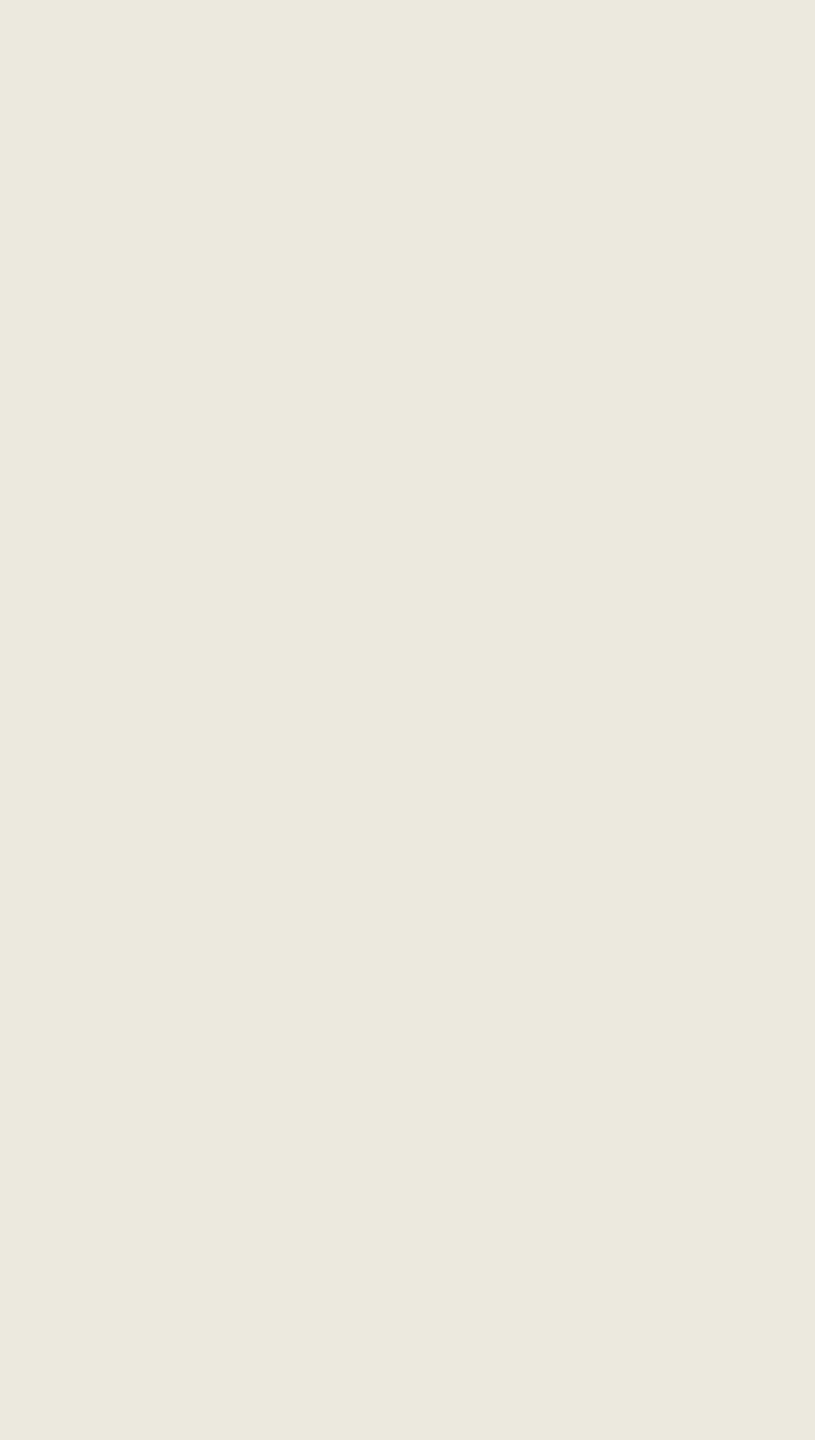
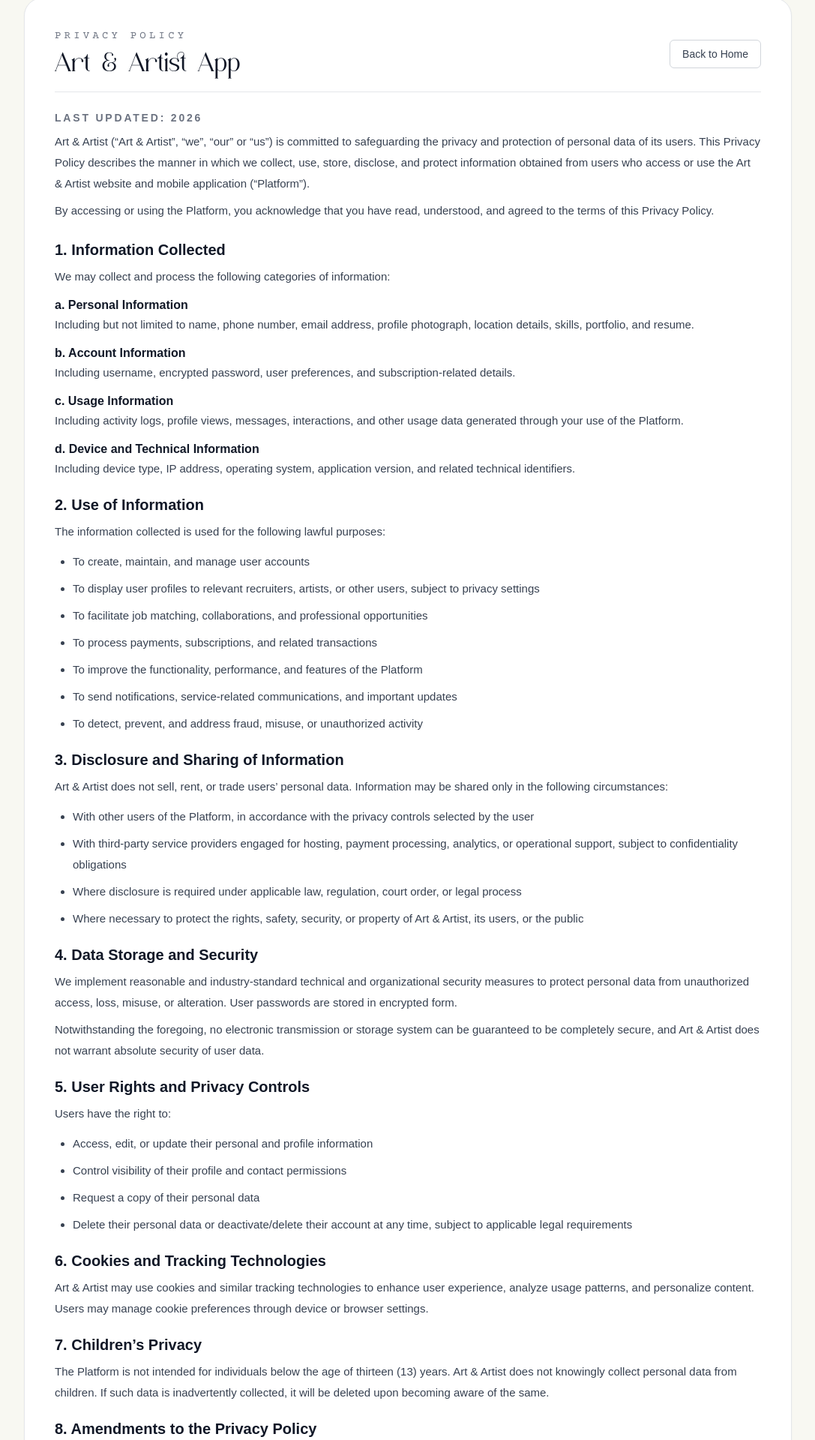
Before and after one commit to Artonym/artandartist-website, a React (Vite) app: page /privacypolicy in a window 1280 px wide. Before the commit this address had no page. Shown: the part 43-1963 px from the top of the page at 75% size, without its empty margins (96-1183 px from the left). Before the commit the page ends 800 px from the top, so only its background shows below. Built offline with nearby package versions, Linux system fonts and the light colour scheme.

Commit message:
Addedprivacy policy

```diff
--- a/src/App.jsx
+++ b/src/App.jsx
@@ -6,6 +6,7 @@
 import About from './components/About'
 import Quote from './components/Quote'
 import AppShowcase from './components/AppShowcase'
+import PrivacyPolicy from './components/PrivacyPolicy'
 
 /* --------------------------
    Inner App Content Wrapper
@@ -74,6 +75,7 @@
       <Routes>
         <Route path="/" element={<AppContent />} />
         <Route path="/waitlist" element={<AppContent />} />
+        <Route path="/privacypolicy" element={<PrivacyPolicy />} />
       </Routes>
     </Router>
   )
--- a/src/components/Navbar.jsx
+++ b/src/components/Navbar.jsx
@@ -6,6 +6,10 @@
 
   const handleJoinClick = () => {
     navigate("/waitlist");
+  };
+
+  const handlePrivacyClick = () => {
+    navigate("/privacypolicy");
   };
 
   return (
@@ -28,12 +32,20 @@
         Art & Artist
       </h1>
 
+      <div className="flex items-center gap-2">
+        <button
+          onClick={handlePrivacyClick}
+          className="text-sm font-medium text-gray-700 transition hover:text-black"
+        >
+          Privacy Policy
+        </button>
         <button
           onClick={handleJoinClick}
           className="bg-[#F2FF99] text-black px-8 py-3 font-courier-regular font-medium text-lg hover:bg-black hover:text-white hover:scale-105 transition-all duration-300 rounded-md"
         >
           Join Our Community
         </button>
+      </div>
 
     </nav>
   );
--- /dev/null
+++ b/src/components/PrivacyPolicy.jsx
@@ -0,0 +1,161 @@
+import React from 'react';
+import { useNavigate } from 'react-router-dom';
+
+const PrivacyPolicy = () => {
+  const navigate = useNavigate();
+
+  return (
+    <section className="min-h-screen bg-[#f8f8f2] px-4 py-10 text-gray-800 sm:px-6 lg:px-8">
+      <div className="mx-auto flex max-w-5xl flex-col gap-6 rounded-3xl border border-gray-200 bg-white p-6 shadow-sm sm:p-8 lg:p-10">
+        <div className="flex flex-wrap items-center justify-between gap-3 border-b border-gray-200 pb-4">
+          <div>
+            <p className="font-courier-regular text-sm uppercase tracking-[0.3em] text-gray-500">
+              Privacy Policy
+            </p>
+            <h1 className="mt-2 font-wasted-vindey text-3xl sm:text-4xl text-gray-900">
+              Art & Artist App
+            </h1>
+          </div>
+          <button
+            onClick={() => navigate('/')}
+            className="rounded-md border border-gray-300 px-4 py-2 text-sm font-medium text-gray-700 transition hover:bg-black hover:text-white"
+          >
+            Back to Home
+          </button>
+        </div>
+
+        <div className="space-y-2">
+          <p className="text-sm font-semibold uppercase tracking-[0.2em] text-gray-500">
+            Last Updated: 2026
+          </p>
+          <p className="leading-7 text-[15px] text-gray-700">
+            Art & Artist (“Art & Artist”, “we”, “our” or “us”) is committed to safeguarding the privacy and protection of personal data of its users. This Privacy Policy describes the manner in which we collect, use, store, disclose, and protect information obtained from users who access or use the Art & Artist website and mobile application (“Platform”).
+          </p>
+          <p className="leading-7 text-[15px] text-gray-700">
+            By accessing or using the Platform, you acknowledge that you have read, understood, and agreed to the terms of this Privacy Policy.
+          </p>
+        </div>
+
+        <div className="space-y-5">
+          <section>
+            <h2 className="text-xl font-semibold text-gray-900">1. Information Collected</h2>
+            <p className="mt-2 leading-7 text-[15px] text-gray-700">
+              We may collect and process the following categories of information:
+            </p>
+            <div className="mt-3 space-y-3">
+              <div>
+                <h3 className="font-semibold text-gray-900">a. Personal Information</h3>
+                <p className="leading-7 text-[15px] text-gray-700">
+                  Including but not limited to name, phone number, email address, profile photograph, location details, skills, portfolio, and resume.
+                </p>
+              </div>
+              <div>
+                <h3 className="font-semibold text-gray-900">b. Account Information</h3>
+                <p className="leading-7 text-[15px] text-gray-700">
+                  Including username, encrypted password, user preferences, and subscription-related details.
+                </p>
+              </div>
+              <div>
+                <h3 className="font-semibold text-gray-900">c. Usage Information</h3>
+                <p className="leading-7 text-[15px] text-gray-700">
+                  Including activity logs, profile views, messages, interactions, and other usage data generated through your use of the Platform.
+                </p>
+              </div>
+              <div>
+                <h3 className="font-semibold text-gray-900">d. Device and Technical Information</h3>
+                <p className="leading-7 text-[15px] text-gray-700">
+                  Including device type, IP address, operating system, application version, and related technical identifiers.
+                </p>
+              </div>
+            </div>
+          </section>
+
+          <section>
+            <h2 className="text-xl font-semibold text-gray-900">2. Use of Information</h2>
+            <p className="mt-2 leading-7 text-[15px] text-gray-700">
+              The information collected is used for the following lawful purposes:
+            </p>
+            <ul className="mt-3 list-disc space-y-2 pl-6 leading-7 text-[15px] text-gray-700">
+              <li>To create, maintain, and manage user accounts</li>
+              <li>To display user profiles to relevant recruiters, artists, or other users, subject to privacy settings</li>
+              <li>To facilitate job matching, collaborations, and professional opportunities</li>
+              <li>To process payments, subscriptions, and related transactions</li>
+              <li>To improve the functionality, performance, and features of the Platform</li>
+              <li>To send notifications, service-related communications, and important updates</li>
+              <li>To detect, prevent, and address fraud, misuse, or unauthorized activity</li>
+            </ul>
+          </section>
+
+          <section>
+            <h2 className="text-xl font-semibold text-gray-900">3. Disclosure and Sharing of Information</h2>
+            <p className="mt-2 leading-7 text-[15px] text-gray-700">
+              Art & Artist does not sell, rent, or trade users’ personal data. Information may be shared only in the following circumstances:
+            </p>
+            <ul className="mt-3 list-disc space-y-2 pl-6 leading-7 text-[15px] text-gray-700">
+              <li>With other users of the Platform, in accordance with the privacy controls selected by the user</li>
+              <li>With third-party service providers engaged for hosting, payment processing, analytics, or operational support, subject to confidentiality obligations</li>
+              <li>Where disclosure is required under applicable law, regulation, court order, or legal process</li>
+              <li>Where necessary to protect the rights, safety, security, or property of Art & Artist, its users, or the public</li>
+            </ul>
+          </section>
+
+          <section>
+            <h2 className="text-xl font-semibold text-gray-900">4. Data Storage and Security</h2>
+            <p className="mt-2 leading-7 text-[15px] text-gray-700">
+              We implement reasonable and industry-standard technical and organizational security measures to protect personal data from unauthorized access, loss, misuse, or alteration. User passwords are stored in encrypted form.
+            </p>
+            <p className="mt-2 leading-7 text-[15px] text-gray-700">
+              Notwithstanding the foregoing, no electronic transmission or storage system can be guaranteed to be completely secure, and Art & Artist does not warrant absolute security of user data.
+            </p>
+          </section>
+
+          <section>
+            <h2 className="text-xl font-semibold text-gray-900">5. User Rights and Privacy Controls</h2>
+            <p className="mt-2 leading-7 text-[15px] text-gray-700">
+              Users have the right to:
+            </p>
+            <ul className="mt-3 list-disc space-y-2 pl-6 leading-7 text-[15px] text-gray-700">
+              <li>Access, edit, or update their personal and profile information</li>
+              <li>Control visibility of their profile and contact permissions</li>
+              <li>Request a copy of their personal data</li>
+              <li>Delete their personal data or deactivate/delete their account at any time, subject to applicable legal requirements</li>
+            </ul>
+          </section>
+
+          <section>
+            <h2 className="text-xl font-semibold text-gray-900">6. Cookies and Tracking Technologies</h2>
+            <p className="mt-2 leading-7 text-[15px] text-gray-700">
+              Art & Artist may use cookies and similar tracking technologies to enhance user experience, analyze usage patterns, and personalize content. Users may manage cookie preferences through device or browser settings.
+            </p>
+          </section>
+
+          <section>
+            <h2 className="text-xl font-semibold text-gray-900">7. Children’s Privacy</h2>
+            <p className="mt-2 leading-7 text-[15px] text-gray-700">
+              The Platform is not intended for individuals below the age of thirteen (13) years. Art & Artist does not knowingly collect personal data from children. If such data is inadvertently collected, it will be deleted upon becoming aware of the same.
+            </p>
+          </section>
+
+          <section>
+            <h2 className="text-xl font-semibold text-gray-900">8. Amendments to the Privacy Policy</h2>
+            <p className="mt-2 leading-7 text-[15px] text-gray-700">
+              Art & Artist reserves the right to modify or update this Privacy Policy at any time. Any changes shall be notified by posting the updated policy on the Platform and/or website. Continued use of the Platform after such changes constitutes acceptance of the revised policy.
+            </p>
+          </section>
+
+          <section>
+            <h2 className="text-xl font-semibold text-gray-900">9. Contact Information</h2>
+            <p className="mt-2 leading-7 text-[15px] text-gray-700">
+              For any questions, concerns, or requests regarding this Privacy Policy, users may contact us at:
+            </p>
+            <p className="mt-3 font-semibold text-gray-900">
+              Email: tech@artonym.in
+            </p>
+          </section>
+        </div>
+      </div>
+    </section>
+  );
+};
+
+export default PrivacyPolicy;
```
Also changed, not shown: 1 other file (tests, documents, lock files or other folders). Lines whose indentation alone changed are shown as unchanged.
